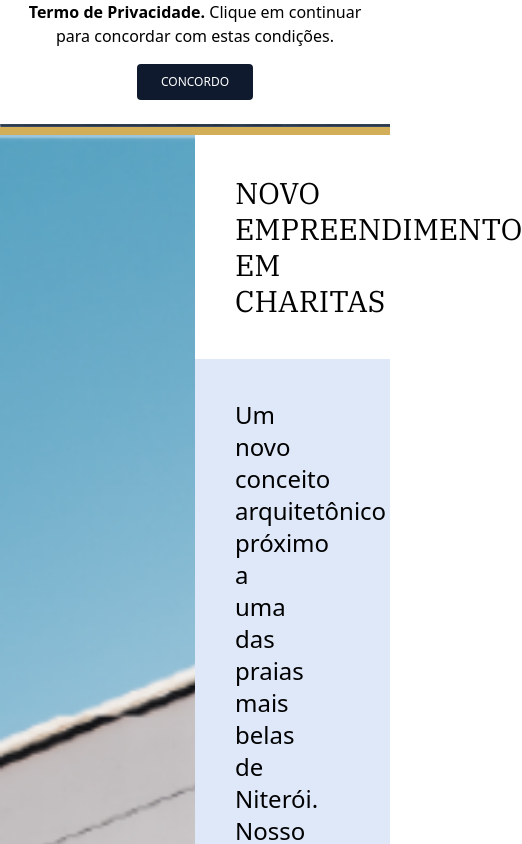
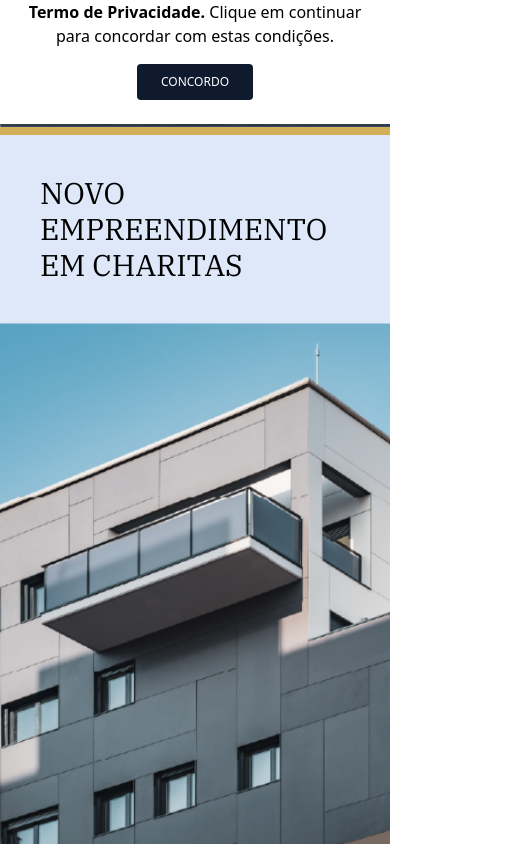
Before and after one commit to Grupo-Hp/aga-2.0, a Next.js app: page / in a window 390 px wide. Shown: the part 680-1524 px from the top of the page, 522 px wide, since content can reach past the window. Built offline with nearby package versions, Linux system fonts and the light colour scheme; no server answers.

Commit message:
arua responsivel

```diff
--- a/components/Arua.jsx
+++ b/components/Arua.jsx
@@ -4,11 +4,15 @@ import styles from '../styles/footer.module.css'
 export default function Arua() {
     return (
         <div className="grid grid-cols-2 bg-arua">
-            <div className={`col-span-1 ${styles.aruaImage}`}>
+            <div className={`lg:col-span-1 col-span-2 order-1 ${styles.footer}`}>
+                <h2 className='text-3xl p-10 uppercase lg:hidden'>novo empreendimento em charitas</h2>
+                <div className={`${styles.aruaImage}`}></div>
             </div>
-            <div className="col-span-1">
-                <div className={`p-10 bg-white text-3xl ${styles.footer}`}><h2 className='uppercase'>novo empreendimento em charitas</h2></div>
-                <div className='p-10 w-3/5 text-2xl text-justify font-light'>
+            <div className="lg:col-span-1 col-span-2 order-2">
+                <div className={`p-10 bg-white hidden lg:flex ${styles.footer}`}>
+                    <h2 className='text-3xl uppercase'>novo empreendimento em charitas</h2>
+                </div>
+                <div className='p-10 2xl:w-3/5 text-2xl text-justify font-light'>
                     <p>
                         Um novo conceito arquitetônico próximo a uma das praias mais belas de Niterói. Nosso projeto estará localizado na Região de São Francisco, em Charitas.
                     </p>
```
